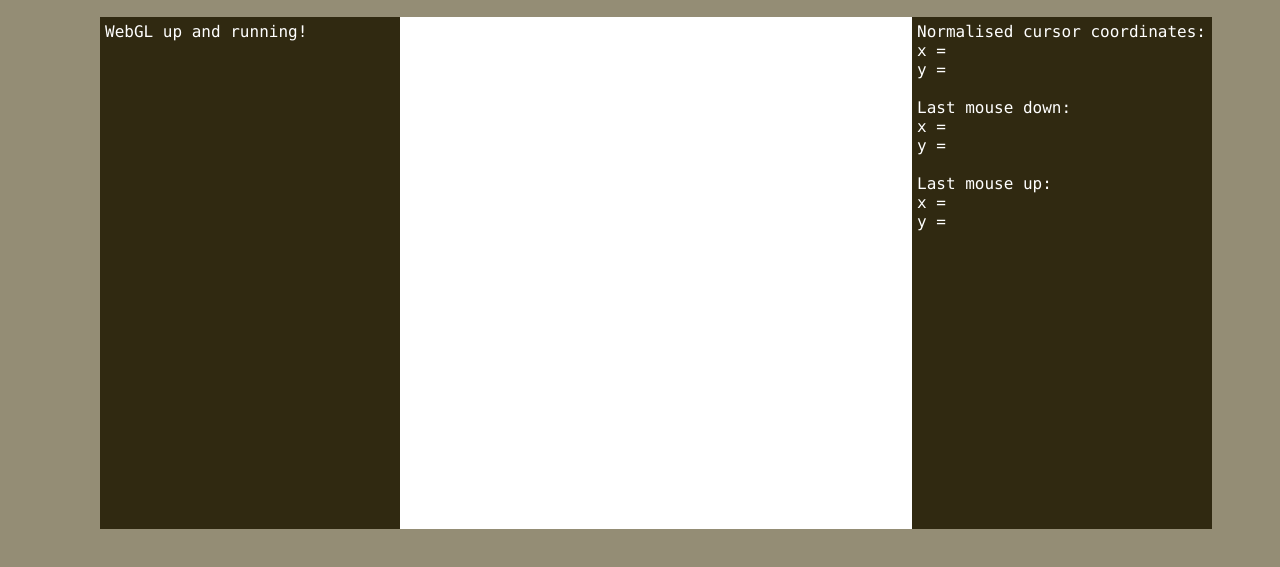
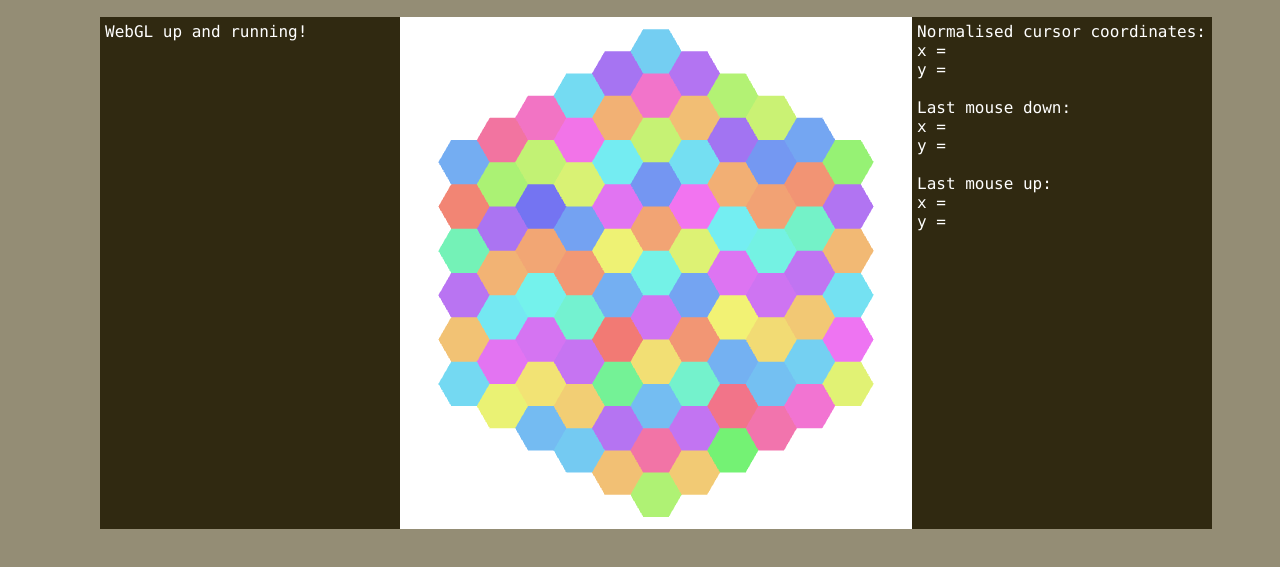
Before and after one commit to m-ender/hexagonal-zero, a website: page public/index.html in a window 1280 px wide. Shown: the part 83-650 px from the top of the page. Drawn offline with Linux system fonts and the light colour scheme; animation ran at ten frames a second.

Commit message:
Render grid of hexagons

```diff
--- a/public/Configuration.js
+++ b/public/Configuration.js
@@ -1,3 +1,6 @@
-var renderScale = 0.9; // means that the coordinate range [-1, 1] will fill 90% of the viewport
-                       // the scaling is done in the shaders, but is has to be respected in obtaining coordinates from the mouse position
+// Render scale is the percentage of the viewport that will be filled by
+// the coordinate range [-1, 1].
+// The scaling is done in the shaders, but is has to be respected in
+// obtaining coordinates from the mouse position.
+var renderScale = 0.1;
 var maxCoord = 1/renderScale;
--- /dev/null
+++ b/public/Grid.js
@@ -0,0 +1,39 @@
+// Size is the number of hexagonal rings in the grid (including the center)
+function Grid(size, colorGenerator) {
+    this.grid = [];
+
+    for (var q = -size + 1; q <= size - 1; ++q)
+    {
+        var column = [];
+
+        for (var r = -size + 1; r <= size -1; ++r)
+        {
+            var s = - q - r;
+            if (abs(s) >= size)
+                continue;
+
+            var center = this.axialToPixel(q,r);
+            column.push(new Hexagon(center.x, center.y, colorGenerator.nextColor()));
+        }
+
+        this.grid.push(column);
+    }
+}
+
+Grid.prototype.axialToPixel = function(q, r) {
+    return {
+        x: 3/2 * q,
+        y: sqrt(3) * (r + q/2),
+    };
+};
+
+Grid.prototype.render = function() {
+    for (var i = 0; i < this.grid.length; ++i)
+    {
+        var column = this.grid[i];
+        for (var j = 0; j < column.length; ++j)
+        {
+            column[j].render();
+        }
+    }
+};
--- /dev/null
+++ b/public/Hexagon.js
@@ -0,0 +1,61 @@
+// Distance from the centre to each vertex
+var size = 1;
+var width = 2*size;
+var height = sqrt(3) * size;
+
+var hexagonCoords = [ size,    0,
+                      size/2,  height/2,
+                     -size/2,  height/2,
+                     -size,    0,
+                     -size/2, -height/2,
+                      size/2, -height/2 ];
+
+
+var hexagonVertices = {};
+
+// Make sure to call this before trying to render a hexagon
+function prepareHexagons()
+{
+    hexagonVertices = {};
+    hexagonVertices.data = new Float32Array(hexagonCoords);
+
+    hexagonVertices.bufferId = gl.createBuffer();
+    gl.bindBuffer(gl.ARRAY_BUFFER, hexagonVertices.bufferId);
+    gl.bufferData(gl.ARRAY_BUFFER, hexagonVertices.data, gl.STATIC_DRAW);
+}
+
+// The first two parameters are the coordinates of the hexagon's center.
+// The color is optional (default black).
+function Hexagon(x, y, color)
+{
+    this.hidden = false;
+
+    this.x = x;
+    this.y = y;
+
+    this.color = color || [0, 0, 0];
+}
+
+Hexagon.prototype.hide = function() { this.hidden = true; };
+Hexagon.prototype.show = function() { this.hidden = false; };
+
+Hexagon.prototype.render = function() {
+    if (this.hidden) return;
+
+    gl.useProgram(hexagonProgram.program);
+
+    gl.uniform2f(hexagonProgram.uCenter, this.x, this.y);
+    gl.uniform4f(hexagonProgram.uColor,
+                 this.color.red()/255,
+                 this.color.green()/255,
+                 this.color.blue()/255,
+                 1);
+
+    gl.enableVertexAttribArray(hexagonProgram.aPos);
+    gl.bindBuffer(gl.ARRAY_BUFFER, hexagonVertices.bufferId);
+    gl.vertexAttribPointer(hexagonProgram.aPos, 2, gl.FLOAT, false, 0, 0);
+
+    gl.drawArrays(gl.TRIANGLE_FAN, 0, 6);
+
+    gl.disableVertexAttribArray(hexagonProgram.aPos);
+};
--- a/public/hexagonal-zero.js
+++ b/public/hexagonal-zero.js
@@ -11,6 +11,8 @@ var colorGenerator;
 
 // Objects holding data for individual shader programs
 var hexagonProgram = {};
+
+var grid;
 
 var resolution = 512; // We're assuming a square aspect ratio
 var viewPort = {};
@@ -62,6 +64,8 @@ function init()
     if (!debug)
         renderMenu();
 
+    colorGenerator = new ColorGenerator();
+
     gl.clearColor(1, 1, 1, 1);
 
     // Load shaders and get uniform locations
@@ -80,7 +84,9 @@ function init()
 
     gl.useProgram(null);
 
-    colorGenerator = new ColorGenerator();
+    prepareHexagons();
+
+    grid = new Grid(6, colorGenerator);
 
     gl.blendFunc(gl.SRC_ALPHA, gl.ONE_MINUS_SRC_ALPHA);
 
@@ -189,7 +195,7 @@ function drawScreen()
     gl.viewport(0, 0, viewPort.width, viewPort.height);
     gl.clear(gl.COLOR_BUFFER_BIT | gl.DEPTH_BUFFER_BIT);
 
-    // TODO: Render them hexagons
+    grid.render();
 
     gl.disable(gl.BLEND);
 }
--- a/public/index.html
+++ b/public/index.html
@@ -12,8 +12,9 @@
     <script type="text/javascript" src="webgl-utils.js"></script>
     <script type="text/javascript" src="math.js"></script>
     <script type="text/javascript" src="ColorGenerator.js"></script>
-    <!--<script type="text/javascript" src="Hexagon.js"></script>
-    --><script type="text/javascript" src="Configuration.js"></script>
+    <script type="text/javascript" src="Hexagon.js"></script>
+    <script type="text/javascript" src="Grid.js"></script>
+    <script type="text/javascript" src="Configuration.js"></script>
     <script type="text/javascript" src="hexagonal-zero.js"></script>
 
     <!--[if IE]>
@@ -40,8 +41,8 @@
 
             // The render scale shrinks or grows the viewport and refers to which percentage
             // of the screen will be filled by the [-1, 1] coordinate range.
-            gl_Position = vec4(aPos.x,
-                               aPos.y,
+            gl_Position = vec4(uRenderScale * (uCenter.x + aPos.x),
+                               uRenderScale * (uCenter.y + aPos.y),
                                0,
                                aPos.w);
         }
--- a/public/math.js
+++ b/public/math.js
@@ -12,6 +12,9 @@ var cos = Math.cos;
 
 var floor = Math.floor;
 
+var max = Math.max();
+var min = Math.min();
+
 function sign(x) {
     return x ? (x < 0 ? -1 : 1) : 0;
 }
```
